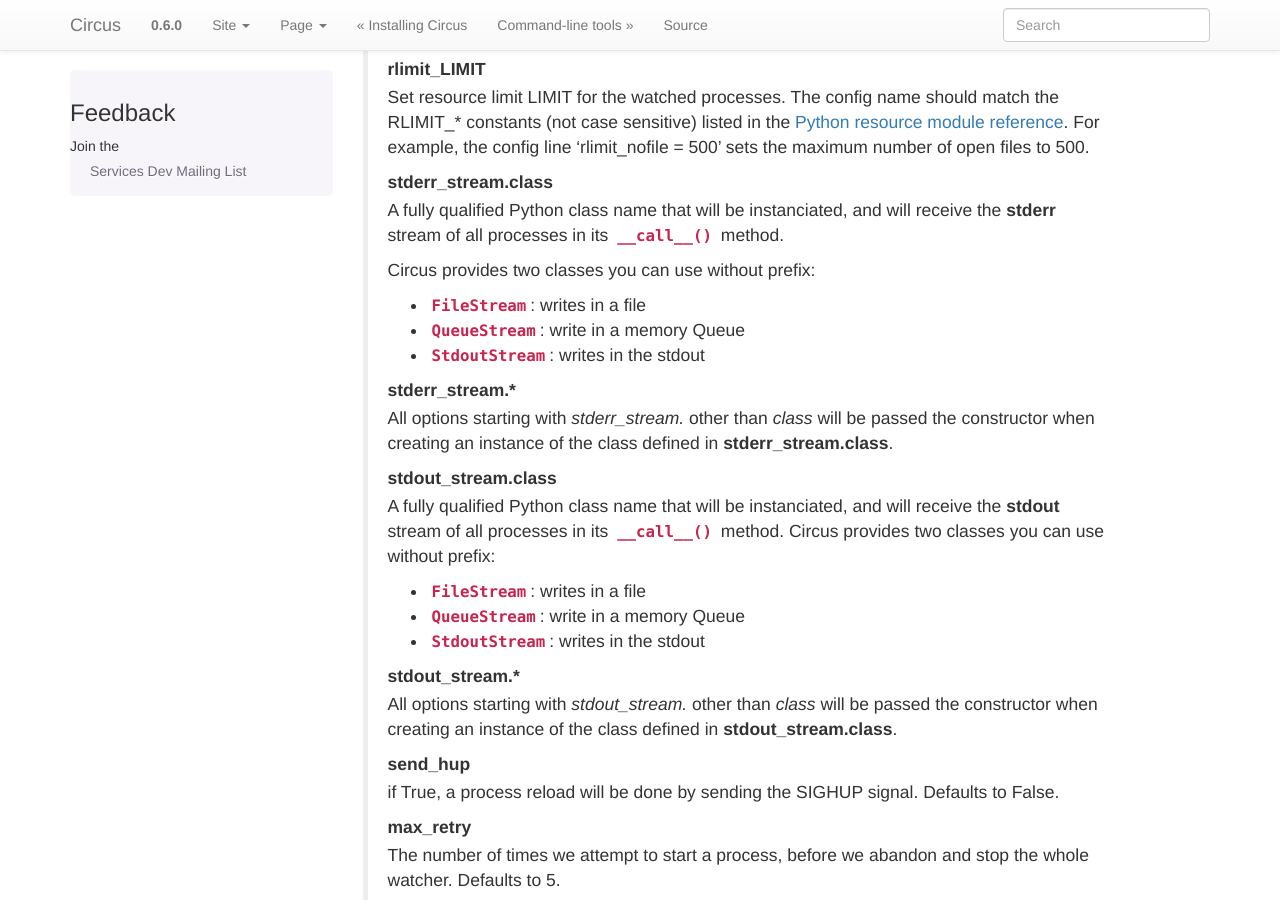
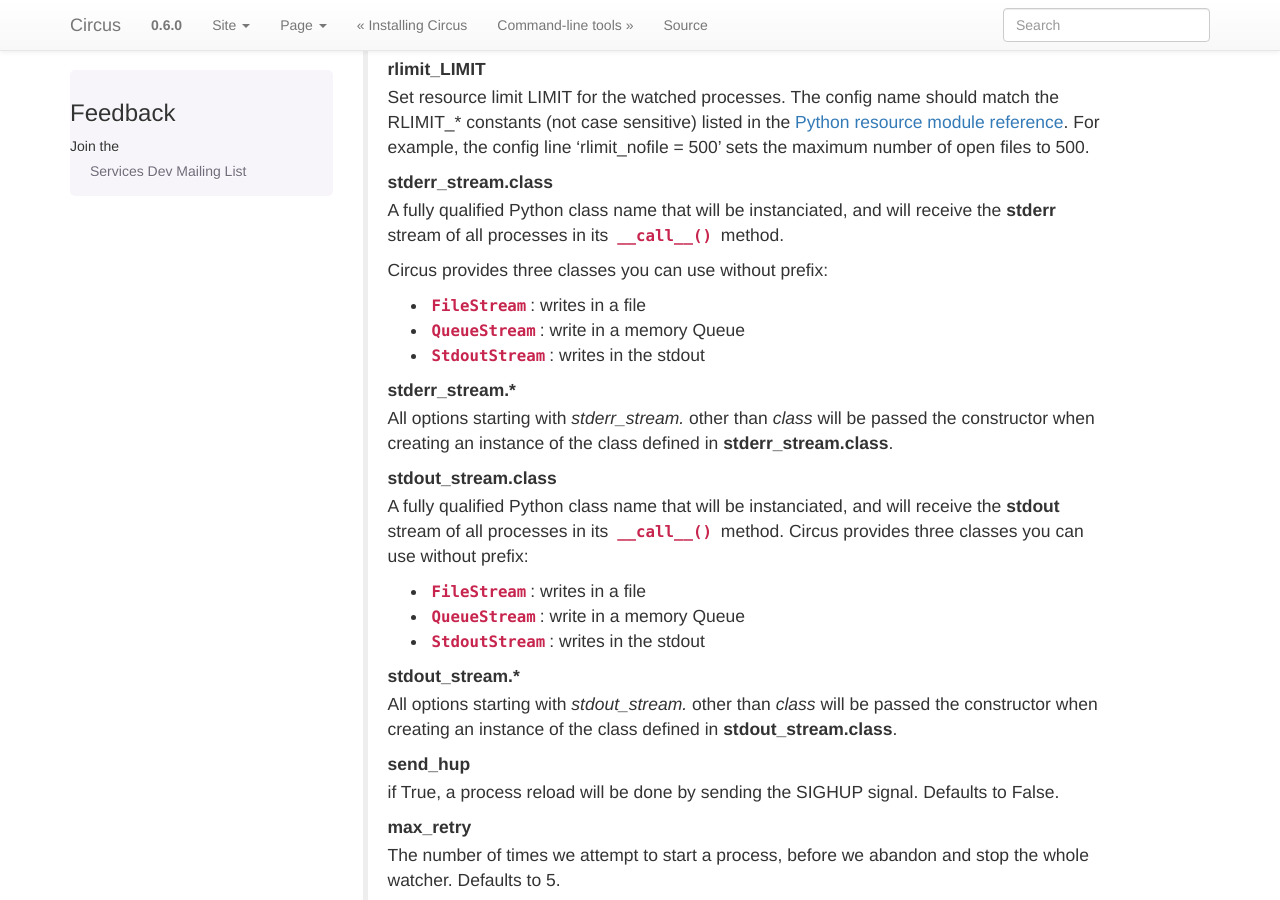
Before and after one commit to circus-tent/circus, a Sphinx documentation site: the page built from docs/source/configuration.rst, in a window 1280 px wide and 900 px high, scrolled down 2668 px. Built offline with Sphinx 7.4.7, drawn with Linux system fonts in a browser that asks for light colours; pages that are not in the unit, such as notebooks, are missing from menus.

Commit message:
Update doc typo - stream class added.

```diff
--- a/docs/source/configuration.rst
+++ b/docs/source/configuration.rst
@@ -125,7 +125,7 @@ watcher:NAME - as many sections as you want
         will receive the **stderr** stream of all processes in its
         :func:`__call__` method.
 
-        Circus provides two classes you can use without prefix:
+        Circus provides three classes you can use without prefix:
 
         - :class:`FileStream`: writes in a file
         - :class:`QueueStream`: write in a memory Queue
@@ -139,7 +139,7 @@ watcher:NAME - as many sections as you want
         A fully qualified Python class name that will be instanciated, and
         will receive the **stdout** stream of all processes in its
         :func:`__call__` method.
-        Circus provides two classes you can use without prefix:
+        Circus provides three classes you can use without prefix:
 
         - :class:`FileStream`: writes in a file
         - :class:`QueueStream`: write in a memory Queue
```
